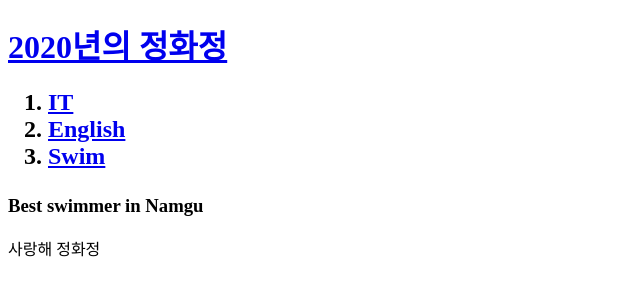
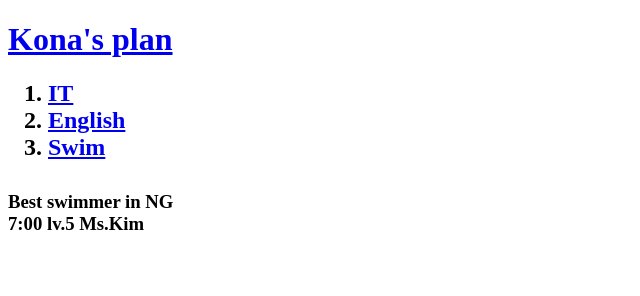
Before and after one commit to hwajj/web1, a plain HTML site: page 3.html in a window 1280 px wide. Shown: the whole page, without its empty margins (0-640 px from the left). Drawn offline with Linux system fonts and the light colour scheme.

Commit message:
Add files via upload

```diff
--- a/3.html
+++ b/3.html
@@ -5,14 +5,16 @@
 <meta charset="utf-8">
 </head>
 <body>
-<h1><a href="index.html">2020년의 정화정</a></h1>
+<h1><a href="index.html">Kona's plan</a></h1>
 <ol><h2>
   <li><a href="1.html">IT</a></li>
   <li><a href="2.html">English</a></li>
   <li><a href="3.html">Swim</a></li>
     </h2></ol>
-    <h3><p style= "margin-top:25px;"><strong>
-Best swimmer in Namgu</strong></p></h3>
-<p>사랑해 정화정</p>
+  <h3><strong>
+    <p style= "margin-top:30px;">
+Best swimmer in NG<br>
+7:00 lv.5 Ms.Kim </h3></p>
+ </strong>
 </body>
 </html>
```
Also changed, not shown: 1.html (+2 -2 lines), 2.html (+6 -7 lines), index.html (+2 -2 lines).
